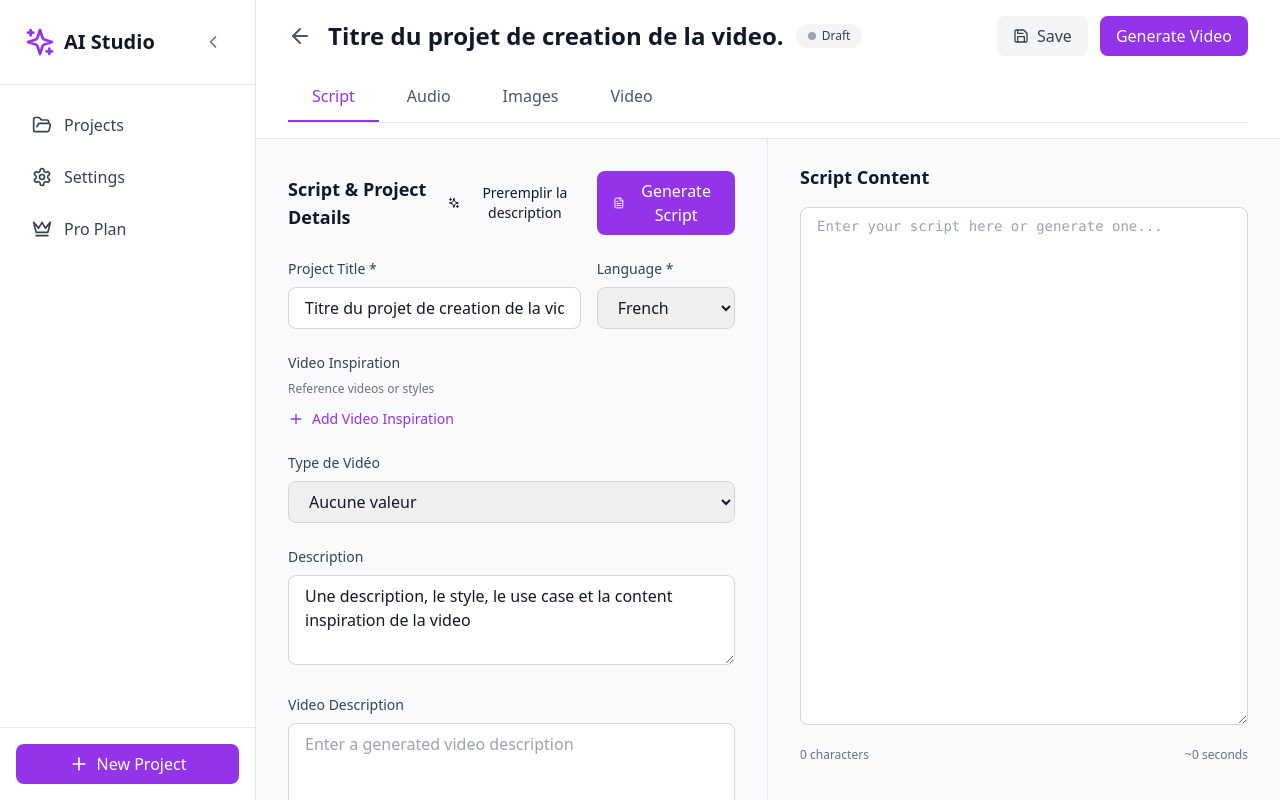
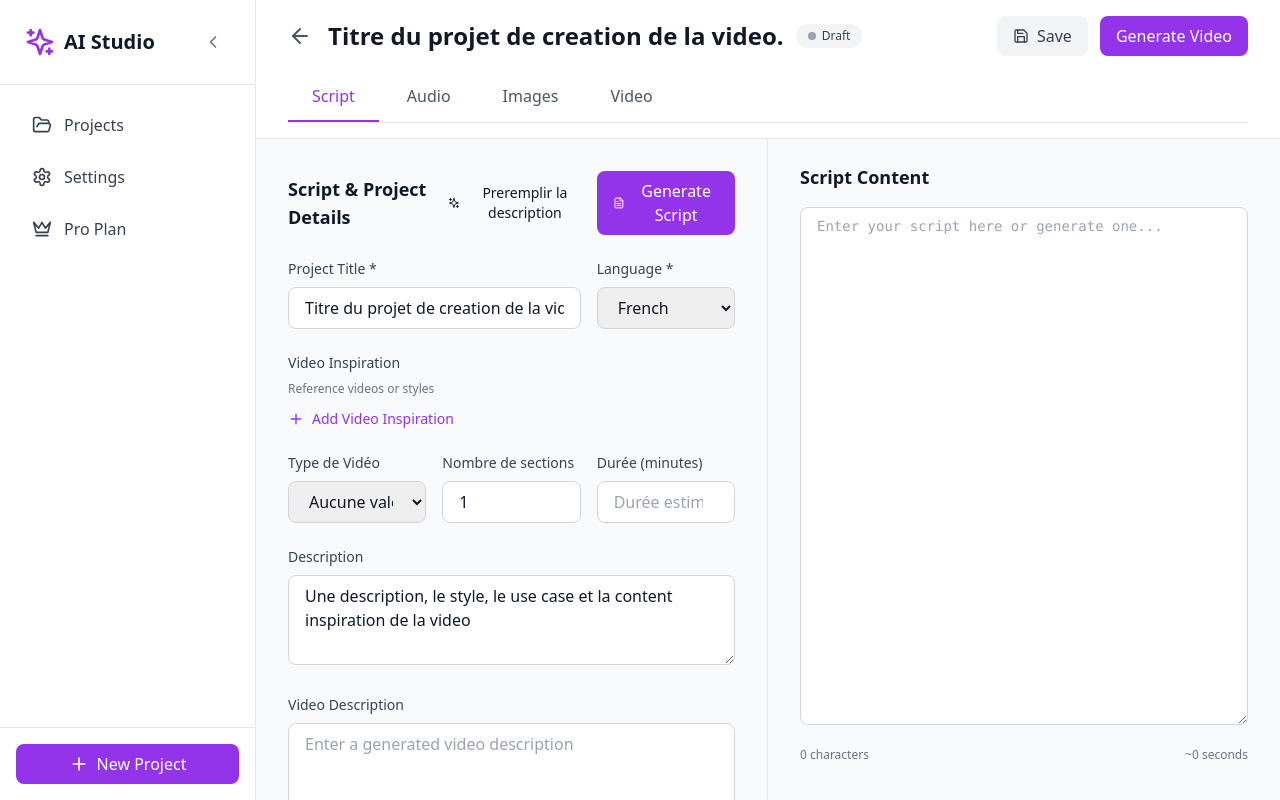
Before and after one commit to social-media-org/ui-frontend, a React (Vite) app in the folder frontend/: page /projects/new in a window 1280 px wide. Built offline with nearby package versions, Linux system fonts and the light colour scheme.

Commit message:
last commit

```diff
--- a/frontend/src/components/editor/ScriptTab.jsx
+++ b/frontend/src/components/editor/ScriptTab.jsx
@@ -144,6 +144,8 @@ const ScriptTab = ({ project, onChange, onGenerate, loading, onGenerateDescripti
         </button>
       </div>
 
+      {/* Type de Video, Nombre de sections and Durée */}
+      <div className="grid grid-cols-1 md:grid-cols-3 gap-4">
         {/* Type de Video */}
         <div>
           <label className="block text-sm font-medium text-gray-700 mb-2">
@@ -160,6 +162,39 @@ const ScriptTab = ({ project, onChange, onGenerate, loading, onGenerateDescripti
             <option value="STOICISM">Stoïcisme</option>
             <option value="X_THINGS_TO_DO">X choses à faire</option>
           </select>
+        </div>
+
+        {/* Number of Sections */}
+        <div>
+          <label className="block text-sm font-medium text-gray-700 mb-2">
+            Nombre de sections
+          </label>
+          <input
+            type="number"
+            value={project.nb_section || 3}
+            onChange={(e) => onChange({ nb_section: parseInt(e.target.value, 10) || 1 })}
+            className="input-field"
+            min="1"
+            placeholder="Nombre de sections"
+            data-testid="nb-section-input"
+          />
+        </div>
+
+        {/* Duration */}
+        <div>
+          <label className="block text-sm font-medium text-gray-700 mb-2">
+            Durée (minutes)
+          </label>
+          <input
+            type="number"
+            value={project.duration || ''}
+            onChange={(e) => onChange({ duration: parseInt(e.target.value, 10) || '' })}
+            className="input-field"
+            min="1"
+            placeholder="Durée estimée"
+            data-testid="duration-input"
+          />
+        </div>
       </div>
 
       {/* Description */}
@@ -192,39 +227,6 @@ const ScriptTab = ({ project, onChange, onGenerate, loading, onGenerateDescripti
         />
       </div>
 
-      {/* Number of Sections and Keywords - Same line */}
-      <div className="grid grid-cols-1 md:grid-cols-2 gap-4">
-        {/* Number of Sections */}
-        <div>
-          <label className="block text-sm font-medium text-gray-700 mb-2">
-            Number of Sections
-          </label>
-          <input
-            type="number"
-            value={project.nb_section || 3}
-            onChange={(e) => onChange({ nb_section: parseInt(e.target.value, 10) || 1 })}
-            className="input-field"
-            min="1"
-            placeholder="Number of sections"
-            data-testid="nb-section-input"
-          />
-        </div>
-
-        {/* Keywords */}
-        <div>
-          <label className="block text-sm font-medium text-gray-700 mb-2">
-            Keywords
-          </label>
-          <input
-            type="text"
-            value={project.keywords || ''}
-            onChange={(e) => onChange({ keywords: e.target.value })}
-            className="input-field"
-            placeholder="Comma-separated keywords"
-            data-testid="keywords-input"
-          />
-        </div>
-      </div>
     </div>
   );
 };
```
Lines whose indentation alone changed are shown as unchanged.
